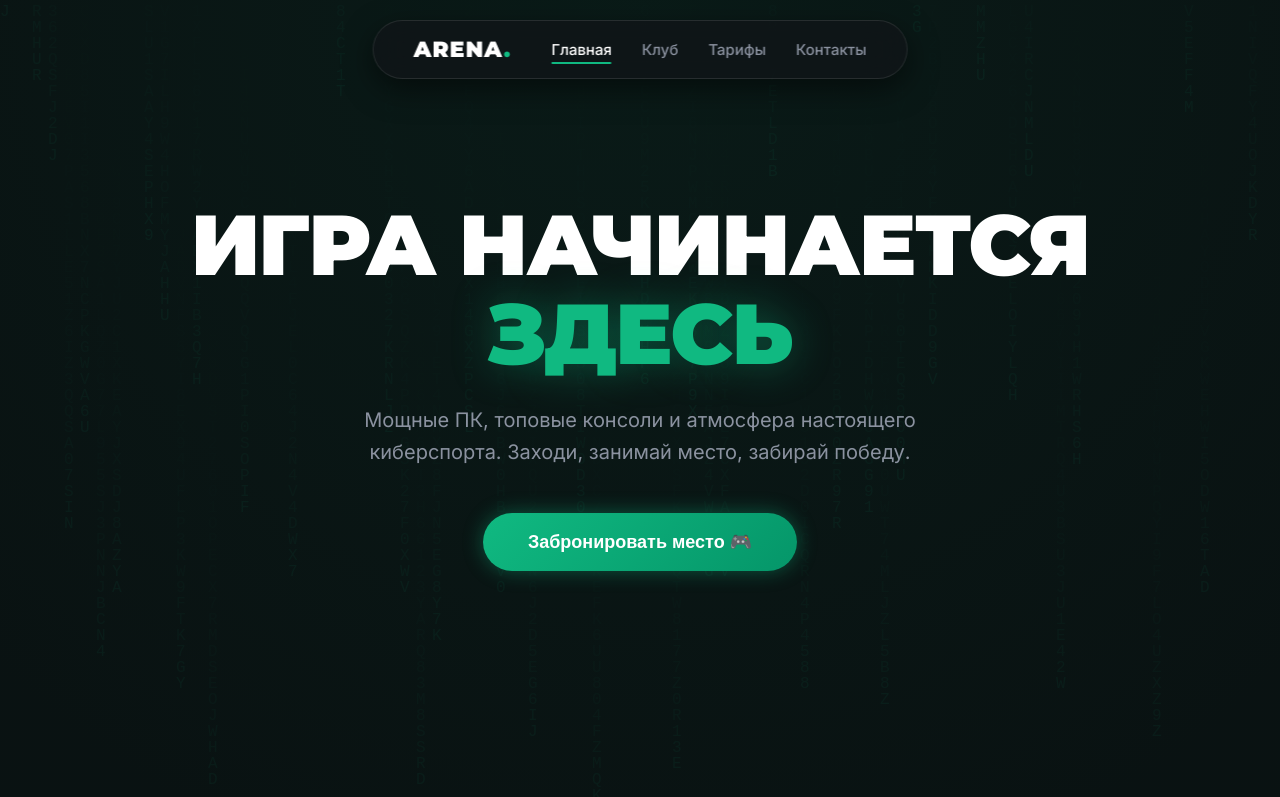
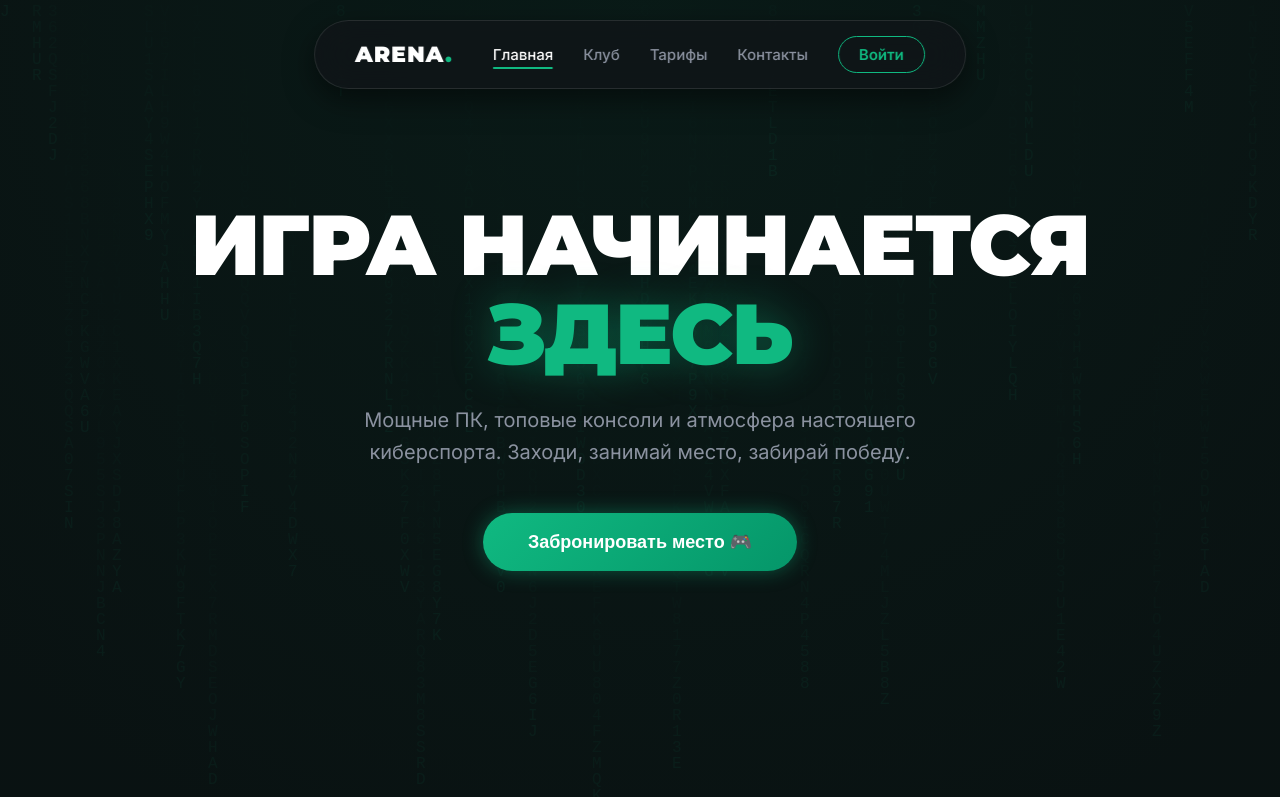
Before and after one commit to sadist812/start, a plain HTML site: page arena.html in a window 1280 px wide. Shown: the top 797 px of the page. Drawn offline with Linux system fonts and the light colour scheme.

Commit message:
Update arena.html

```diff
--- a/arena.html
+++ b/arena.html
@@ -73,7 +73,7 @@
     }
     .logo span { color: var(--accent); }
 
-    nav { display: flex; gap: 30px; }
+    nav { display: flex; align-items: center; gap: 30px; }
 
     nav a {
       color: var(--text-muted);
@@ -84,12 +84,29 @@
       position: relative;
     }
     nav a:hover, nav a.active { color: var(--text-main); }
+
     nav a::after {
       content: ''; position: absolute; bottom: -5px; left: 50%; transform: translateX(-50%);
       width: 0%; height: 2px; background: var(--accent);
       transition: width 0.3s ease; border-radius: 2px;
     }
     nav a.active::after { width: 100%; }
+
+    /* Кнопка Войти */
+    .nav-login {
+      color: var(--accent) !important;
+      border: 1px solid var(--accent);
+      padding: 8px 20px;
+      border-radius: 20px;
+      font-weight: 600 !important;
+      transition: all 0.3s ease;
+    }
+    .nav-login::after { display: none; /* Убираем полоску снизу */ }
+    .nav-login:hover {
+      background: var(--accent);
+      color: #fff !important;
+      box-shadow: 0 0 15px var(--accent-glow);
+    }
 
     /* ГЛАВНЫЙ ЭКРАН */
     .hero {
@@ -168,7 +185,7 @@
       text-align: center;
     }
 
-    /* ГАЛЕРЕЯ (Надежные ссылки + фоллбэк) */
+    /* ГАЛЕРЕЯ */
     .gallery-grid {
       display: grid;
       grid-template-columns: repeat(auto-fit, minmax(300px, 1fr));
@@ -178,7 +195,7 @@
       height: 280px;
       border-radius: 16px;
       overflow: hidden;
-      background: linear-gradient(45deg, #121419, #1a2a22); /* Подложка, если фото не загрузится */
+      background: linear-gradient(45deg, #121419, #1a2a22);
       border: 1px solid var(--border-color);
       position: relative;
       box-shadow: 0 10px 30px rgba(0,0,0,0.3);
@@ -188,7 +205,7 @@
     }
 
     .gallery-item::before {
-      content: '🎮'; /* Иконка на случай если нет картинки */
+      content: '🎮';
       position: absolute;
       font-size: 50px;
       opacity: 0.2;
@@ -201,7 +218,7 @@
       transition: transform 0.6s ease, opacity 0.6s;
       opacity: 0.85;
       position: relative;
-      z-index: 1; /* Чтобы картинка перекрывала иконку */
+      z-index: 1;
     }
     .gallery-item:hover img {
       transform: scale(1.08);
@@ -313,6 +330,7 @@
         <a href="#gallery">Клуб</a>
         <a href="#pricing">Тарифы</a>
         <a href="#contacts">Контакты</a>
+        <a href="profile.html" class="nav-login">Войти</a>
       </nav>
     </header>
   </div>
@@ -323,7 +341,7 @@
     <button class="btn-main" onclick="openModal()">Забронировать место 🎮</button>
   </section>
 
-  <!-- ГАЛЕРЕЯ (Pexels + защита от не загрузки) -->
+  <!-- ГАЛЕРЕЯ -->
   <section id="gallery" class="fade-in">
     <h2 class="section-title">Атмосфера клуба</h2>
     <div class="gallery-grid">
@@ -454,7 +472,7 @@
 
     // --- 2. УМНАЯ НАВИГАЦИЯ ---
     const sections = document.querySelectorAll('section');
-    const navLinks = document.querySelectorAll('nav a');
+    const navLinks = document.querySelectorAll('nav a:not(.nav-login)'); // Исключаем кнопку "Войти" из подсветки
 
     window.addEventListener('scroll', () => {
       let current = '';
```
